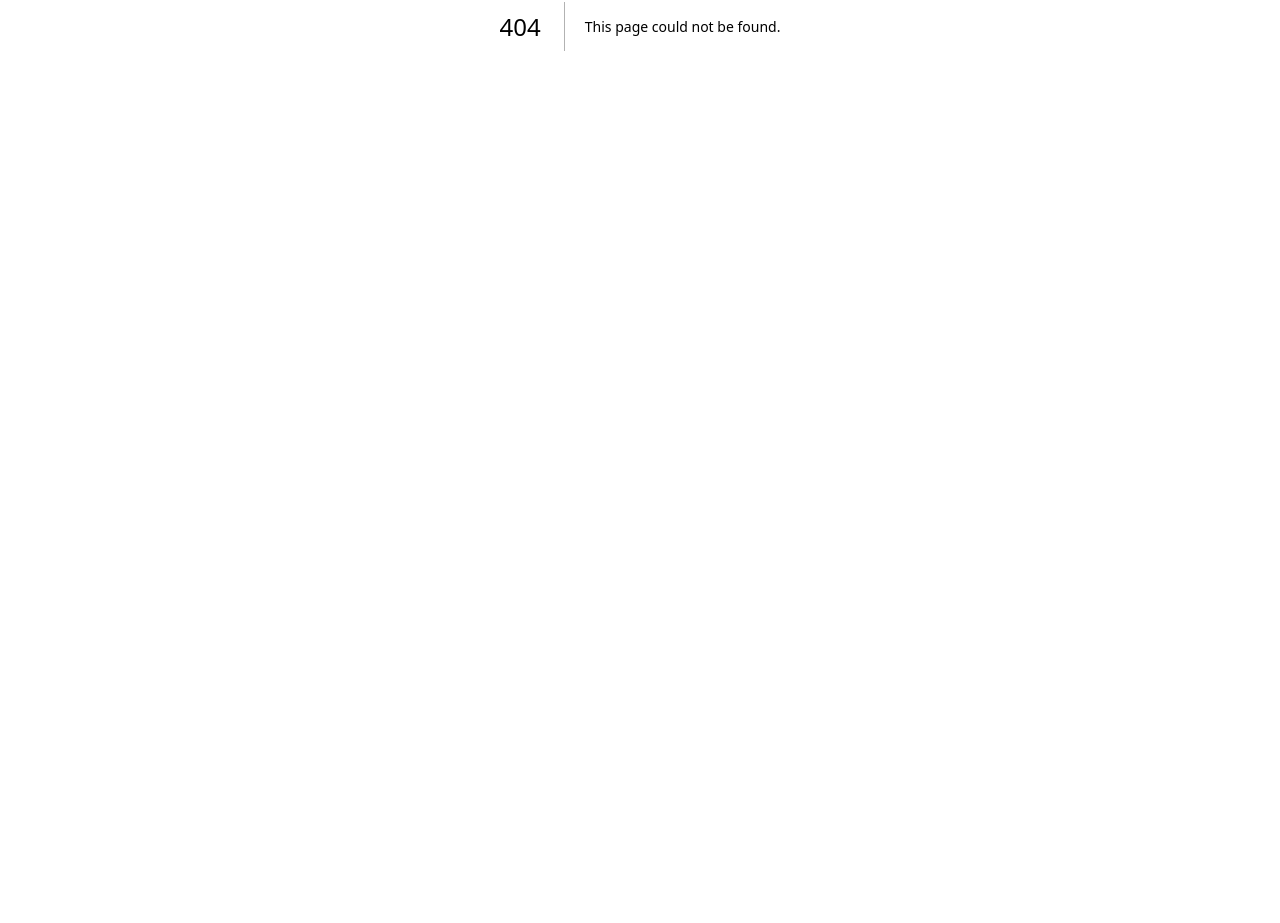
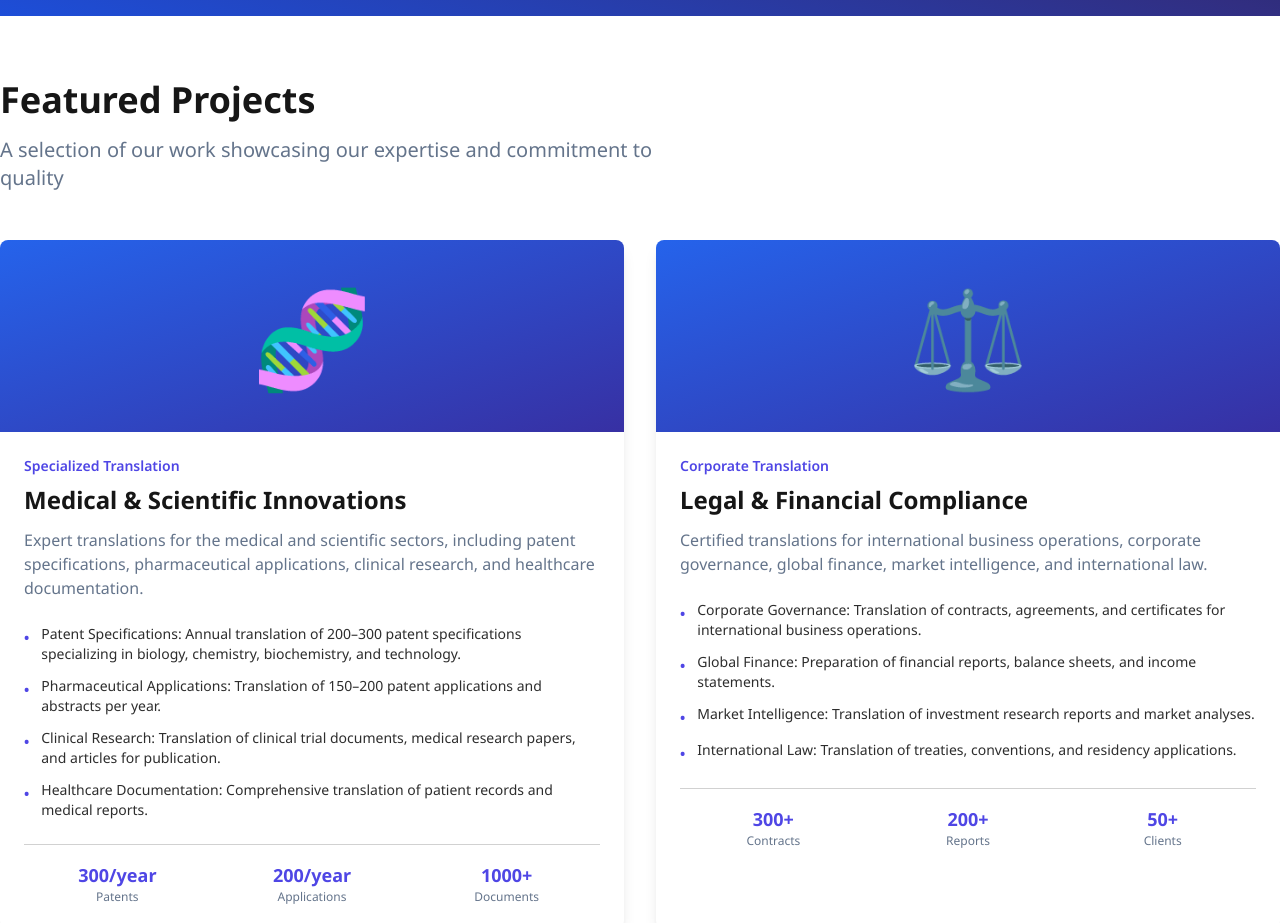
Before and after one commit to afterwordstranslations/afterwords.github.io, a Next.js app: page /portfolio in a window 1280 px wide. Before the commit this address had no page. Shown: the part 374-1297 px from the top of the page. Before the commit the page ends 800 px from the top, so only its background shows below. Built offline with nearby package versions, Linux system fonts and the light colour scheme.

Commit message:
Add portfolio page and polish stuff

```diff
--- a/src/app/page.tsx
+++ b/src/app/page.tsx
@@ -74,12 +74,20 @@ export default function Home() {
                 <p className="text-xl text-white mb-16">
                   Bridging the gap between the Greek market and the global stage. We provide the linguistic precision and cultural nuance your business needs to expand without borders.
                 </p>
+                <div className="flex flex-col sm:flex-row gap-4">
                   <button
                     className="btn text-xl btn-lg normal-case text-indigo-900 hover:text-white hover:bg-indigo-900 dark:bg-white dark:text-indigo-900"
                     onClick={() => window.Beacon("open")}
                   >
                     Get a free estimate →
                   </button>
+                  <Link
+                    href="/portfolio"
+                    className="btn text-xl btn-lg normal-case btn-outline text-white border-white hover:bg-white hover:text-indigo-900"
+                  >
+                    View Portfolio
+                  </Link>
+                </div>
               </div>
             </div>
             <div className="md:w-6/12 lg:w-6/12 xl:4/12 md:p-16">
--- a/src/app/projects/page.tsx
+++ b/src/app/portfolio/page.tsx
@@ -4,103 +4,84 @@ import Image from "next/image";
 import Link from "next/link";
 import { ThemeToggle } from "~/components/ThemeToggle";
 
-const projects = [
+const portfolioItems = [
   {
     id: 1,
-    title: "Luxury Fashion E-commerce Localization",
-    category: "E-commerce & Fashion",
-    image: "/projects/fashion.jpg",
-    description: "Complete localization of a luxury fashion brand's e-commerce platform for the Greek market, including product descriptions, marketing materials, and UI elements.",
-    tags: ["Translation", "Localization", "Fashion", "E-commerce"],
-    languages: ["English → Greek", "French → Greek"],
+    emoji: "🧬",
+    title: "Medical & Scientific Innovations",
+    category: "Specialized Translation",
+    description: "Expert translations for the medical and scientific sectors, including patent specifications, pharmaceutical applications, clinical research, and healthcare documentation.",
+    items: [
+      "Patent Specifications: Annual translation of 200–300 patent specifications specializing in biology, chemistry, biochemistry, and technology.",
+      "Pharmaceutical Applications: Translation of 150–200 patent applications and abstracts per year.",
+      "Clinical Research: Translation of clinical trial documents, medical research papers, and articles for publication.",
+      "Healthcare Documentation: Comprehensive translation of patient records and medical reports."
+    ],
     stats: {
-      pages: "500+",
-      products: "2,000+",
-      timeline: "3 months"
+      patents: "300/year",
+      applications: "200/year",
+      documents: "1000+"
     }
   },
   {
     id: 2,
-    title: "Marketing Campaign Transcreation",
-    category: "Marketing & Creative",
-    image: "/projects/marketing.jpg",
-    description: "Creative adaptation of multinational marketing campaigns for local markets, preserving brand voice while ensuring cultural relevance and emotional impact.",
-    tags: ["Transcreation", "Marketing", "Creative"],
-    languages: ["English → Greek", "German → Greek"],
+    emoji: "⚖️",
+    title: "Legal & Financial Compliance",
+    category: "Corporate Translation",
+    description: "Certified translations for international business operations, corporate governance, global finance, market intelligence, and international law.",
+    items: [
+      "Corporate Governance: Translation of contracts, agreements, and certificates for international business operations.",
+      "Global Finance: Preparation of financial reports, balance sheets, and income statements.",
+      "Market Intelligence: Translation of investment research reports and market analyses.",
+      "International Law: Translation of treaties, conventions, and residency applications."
+    ],
     stats: {
-      campaigns: "15+",
-      materials: "200+",
-      timeline: "Ongoing"
+      contracts: "300+",
+      reports: "200+",
+      clients: "50+"
     }
   },
   {
     id: 3,
-    title: "Technical Documentation Suite",
-    category: "Technical & Software",
-    image: "/projects/technical.jpg",
-    description: "Comprehensive translation of technical documentation for software products, including user manuals, API documentation, and help center content.",
-    tags: ["Technical", "Software", "Documentation"],
-    languages: ["English → Greek", "English → German"],
+    emoji: "📚",
+    title: "Published Books (Greek Editions)",
+    category: "Literary Translation",
+    description: "High-quality translations of academic and scholarly books, preserving intellectual rigor and authorial voice for Greek readers.",
+    items: [
+      "The Sociology of Health and Illness (4th Edition) by Sarah Nettleton.",
+      "Development Economics: Theory and Practice (2nd Edition) by Alain de Janvry & Elisabeth Sadoulet.",
+      "Managerial Economics in a Global Economy (9th Edition) by Dominick Salvatore.",
+      "Mathematics for Economics: An Integrated Approach by Mik Wisniewski.",
+      "Child Observation: A Guide for Students of Early Childhood (4th Edition) by Ioanna Palaiologou."
+    ],
     stats: {
-      pages: "1,500+",
-      guides: "50+",
-      timeline: "6 months"
+      books: "5+",
+      pages: "2000+",
+      publishers: "3"
     }
   },
   {
     id: 4,
-    title: "Legal & Financial Documentation",
-    category: "Legal & Financial",
-    image: "/projects/legal.jpg",
-    description: "Certified translations of contracts, financial statements, legal proceedings, and regulatory documents for international business operations.",
-    tags: ["Legal", "Financial", "Certified"],
-    languages: ["English → Greek", "Greek → English"],
+    emoji: "🎬",
+    title: "Media & Events",
+    category: "Subtitling & Interpreting",
+    description: "Professional subtitling services for TV series, films, and festivals, along with specialized interpreting for corporate conferences and the aviation sector.",
+    items: [
+      "TV Series Localization: Greek subtitles for the hit series \"Black-ish\".",
+      "Film Festivals: Subtitling for the Beyond Borders International Festival (2019–2022).",
+      "Cinema: English and French subtitles for the Greek short film \"MAUVE\".",
+      "Corporate Conferences: Interpreting for the Coating Forum (2022–2023) and pharmaceutical launches.",
+      "Aviation Sector: Specialized interpreting for business meetings and technical presentations."
+    ],
     stats: {
-      documents: "300+",
-      clients: "50+",
-      timeline: "Ongoing"
-    }
-  },
-  {
-    id: 5,
-    title: "Website & App Localization",
-    category: "Digital & Web",
-    image: "/projects/webapp.jpg",
-    description: "End-to-end localization of web platforms and mobile applications, including UI strings, help content, and user communication materials.",
-    tags: ["Localization", "Web", "Mobile Apps"],
-    languages: ["English → Greek", "English → 8 languages"],
-    stats: {
-      platforms: "10+",
-      strings: "50,000+",
-      timeline: "4 months"
-    }
-  },
-  {
-    id: 6,
-    title: "Medical & Patent Translations",
-    category: "Medical & Research",
-    image: "/projects/medical.jpg",
-    description: "Specialized translation of medical research papers, clinical trial documentation, patents, and medical device information for pharmaceutical companies.",
-    tags: ["Medical", "Patents", "Research"],
-    languages: ["English → Greek", "Greek → English"],
-    stats: {
-      papers: "100+",
-      patents: "50+",
-      timeline: "2 years"
+      series: "1",
+      festivals: "4 years",
+      events: "50+"
     }
   }
 ];
 
-const industries = [
-  { name: "Fashion & Luxury", icon: "👗", count: "45+" },
-  { name: "Marketing & Advertising", icon: "📢", count: "60+" },
-  { name: "Technology & Software", icon: "💻", count: "35+" },
-  { name: "Legal & Financial", icon: "⚖️", count: "80+" },
-  { name: "Medical & Healthcare", icon: "🏥", count: "40+" },
-  { name: "E-commerce", icon: "🛒", count: "55+" }
-];
-
-export default function ProjectsPage() {
+export default function PortfolioPage() {
   return (
     <div className="w-full bg-base-100 text-base-content">
       {/* Header */}
@@ -121,9 +102,6 @@ export default function ProjectsPage() {
                 <div className="flex items-center gap-2">
                   <Link className="text-white m-2 py-1 link" href="/">
                     Home
-                  </Link>
-                  <Link className="text-white m-2 py-1 link" href="/projects">
-                    Projects
                   </Link>
                   <a className="text-white m-2 py-1 link" href="https://www.linkedin.com/company/afterwordstranslations">
                     <Image
@@ -148,94 +126,60 @@ export default function ProjectsPage() {
               </h1>
               <p className="text-xl text-gray-200 mb-8">
                 Explore our portfolio of translation and localization projects.
-                From luxury fashion to medical research, we deliver precision and cultural expertise across industries.
+                From medical patents to published books, we deliver precision and cultural expertise across industries.
               </p>
             </div>
           </div>
         </div>
       </div>
 
-      {/* Industries Overview */}
-      <div className="container mx-auto py-16">
-        <div className="text-center mb-12">
-          <h2 className="text-4xl font-bold mb-4">Industries We Serve</h2>
-          <p className="text-xl text-muted-foreground max-w-2xl mx-auto">
-            Specialized translation expertise across diverse sectors
-          </p>
-        </div>
-
-        <div className="grid grid-cols-2 md:grid-cols-3 lg:grid-cols-6 gap-6">
-          {industries.map((industry) => (
-            <div key={industry.name} className="text-center p-6 bg-base-200 rounded-lg hover:shadow-lg transition-shadow">
-              <div className="text-4xl mb-3">{industry.icon}</div>
-              <h3 className="font-semibold mb-1">{industry.name}</h3>
-              <p className="text-sm text-muted-foreground">{industry.count} projects</p>
-            </div>
-          ))}
-        </div>
-      </div>
-
-      {/* Featured Projects */}
+      {/* Portfolio Items */}
       <div className="bg-primary/10 py-16">
         <div className="container mx-auto">
-          <div className="text-center mb-12">
+          <div className="mb-12">
             <h2 className="text-4xl font-bold mb-4">Featured Projects</h2>
-            <p className="text-xl text-muted-foreground max-w-2xl mx-auto">
-              A selection of our recent work showcasing our expertise and commitment to quality
+            <p className="text-xl text-muted-foreground max-w-2xl">
+              A selection of our work showcasing our expertise and commitment to quality
             </p>
           </div>
 
-          <div className="grid gap-8 md:grid-cols-2 lg:grid-cols-3">
-            {projects.map((project) => (
+          <div className="grid gap-8 md:grid-cols-2">
+            {portfolioItems.map((item) => (
               <div
-                key={project.id}
+                key={item.id}
                 className="bg-base-100 rounded-lg overflow-hidden shadow-lg hover:shadow-xl transition-shadow"
               >
-                {/* Project Image Placeholder */}
+                {/* Header with Emoji */}
                 <div className="h-48 bg-gradient-to-br from-blue-600 to-indigo-800 flex items-center justify-center">
-                  <span className="text-white text-6xl">🌍</span>
+                  <span className="text-white text-8xl">{item.emoji}</span>
                 </div>
 
                 <div className="p-6">
                   <div className="text-sm text-primary font-semibold mb-2">
-                    {project.category}
+                    {item.category}
                   </div>
 
-                  <h3 className="text-xl font-bold mb-3">
-                    {project.title}
+                  <h3 className="text-2xl font-bold mb-3">
+                    {item.title}
                   </h3>
 
-                  <p className="text-muted-foreground mb-4">
-                    {project.description}
+                  <p className="text-muted-foreground mb-6">
+                    {item.description}
                   </p>
 
-                  {/* Tags */}
-                  <div className="flex flex-wrap gap-2 mb-4">
-                    {project.tags.map((tag) => (
-                      <span
-                        key={tag}
-                        className="px-3 py-1 bg-base-200 text-sm rounded-full"
-                      >
-                        {tag}
-                      </span>
+                  {/* Detailed Items List */}
+                  <div className="space-y-3 mb-6">
+                    {item.items.map((listItem, idx) => (
+                      <div key={idx} className="flex gap-3 text-sm">
+                        <span className="text-primary font-bold mt-1">•</span>
+                        <span className="text-base-content/90">{listItem}</span>
+                      </div>
                     ))}
-                  </div>
-
-                  {/* Languages */}
-                  <div className="mb-4">
-                    <div className="text-sm font-semibold mb-2">Languages:</div>
-                    <div className="flex flex-wrap gap-2">
-                      {project.languages.map((lang) => (
-                        <span key={lang} className="text-sm text-muted-foreground">
-                          {lang}
-                        </span>
-                      ))}
-                    </div>
                   </div>
 
                   {/* Stats */}
                   <div className="grid grid-cols-3 gap-2 pt-4 border-t border-base-300">
-                    {Object.entries(project.stats).map(([key, value]) => (
+                    {Object.entries(item.stats).map(([key, value]) => (
                       <div key={key} className="text-center">
                         <div className="text-lg font-bold text-primary">{value}</div>
                         <div className="text-xs text-muted-foreground capitalize">{key}</div>
@@ -295,15 +239,15 @@ export default function ProjectsPage() {
 
       {/* CTA Section */}
       <div className="hero-section bg-gradient-to-tr from-blue-700 via-indigo-900 to-gray-900 py-16">
-        <div className="container mx-auto text-center">
+        <div className="container mx-auto">
           <h2 className="text-4xl font-bold text-white mb-6">
             Ready to Start Your Project?
           </h2>
-          <p className="text-xl text-gray-200 mb-8 max-w-2xl mx-auto">
+          <p className="text-xl text-gray-200 mb-8 max-w-2xl">
             Get in touch with our team to discuss your translation and localization needs.
             We deliver quality, speed, and reliability.
           </p>
-          <div className="flex flex-col sm:flex-row gap-4 justify-center">
+          <div className="flex flex-col sm:flex-row gap-4">
             <button
               className="btn btn-lg text-indigo-900 hover:text-white hover:bg-indigo-900 dark:bg-white dark:text-indigo-900"
               onClick={() => {
--- a/src/components/DecadeSection.tsx
+++ b/src/components/DecadeSection.tsx
@@ -21,8 +21,8 @@ export const DecadeSection = () => {
 
         <div className="grid grid-cols-1 sm:grid-cols-2 lg:grid-cols-4 gap-10">
           <StatCard
-            value="1000+"
-            label="Projects Completed"
+            value="5000+"
+            label="Documents Delivered"
             icon={
               <svg xmlns="http://www.w3.org/2000/svg" width="32" height="32" viewBox="0 0 24 24" fill="none" stroke="currentColor" strokeWidth="2" strokeLinecap="round" strokeLinejoin="round">
                 <path d="M14.5 2H6a2 2 0 0 0-2 2v16a2 2 0 0 0 2 2h12a2 2 0 0 0 2-2V7.5L14.5 2z" />
@@ -31,8 +31,8 @@ export const DecadeSection = () => {
             }
           />
           <StatCard
-            value="15+"
-            label="Languages Supported"
+            value="450+"
+            label="Annual Patent Projects"
             icon={
               <svg xmlns="http://www.w3.org/2000/svg" width="32" height="32" viewBox="0 0 24 24" fill="none" stroke="currentColor" strokeWidth="2" strokeLinecap="round" strokeLinejoin="round">
                 <circle cx="12" cy="12" r="10" />
@@ -42,8 +42,8 @@ export const DecadeSection = () => {
             }
           />
           <StatCard
-            value="6+"
-            label="Industries Served"
+            value="9+"
+            label="Specialized Industries Served"
             icon={
               <svg xmlns="http://www.w3.org/2000/svg" width="32" height="32" viewBox="0 0 24 24" fill="none" stroke="currentColor" strokeWidth="2" strokeLinecap="round" strokeLinejoin="round">
                 <rect x="2" y="7" width="20" height="14" rx="2" ry="2" />
--- a/src/components/StatCard.tsx
+++ b/src/components/StatCard.tsx
@@ -6,14 +6,14 @@ export interface IStatCard {
 
 export const StatCard: React.FC<IStatCard> = ({ value, label, icon }) => {
   return (
-    <div className="flex flex-col items-center justify-center p-3 bg-card rounded-lg shadow hover:shadow-lg transition-shadow duration-300">
-      <div className="text-3xl mb-2 text-primary">
+    <div className="flex flex-col items-center justify-center p-8 rounded-lg bg-white/10 backdrop-blur-sm shadow hover:shadow-lg transition-shadow duration-300 h-full">
+      <div className="text-3xl mb-2 text-indigo-300">
         {icon}
       </div>
-      <div className="text-2xl font-bold text-primary mb-1">
+      <div className="text-2xl font-bold text-white mb-1">
         {value}
       </div>
-      <div className="text-lg text-muted-foreground text-center font-medium">
+      <div className="text-lg text-slate-300 text-center font-medium">
         {label}
       </div>
     </div>
```
Lines whose indentation alone changed are shown as unchanged.
